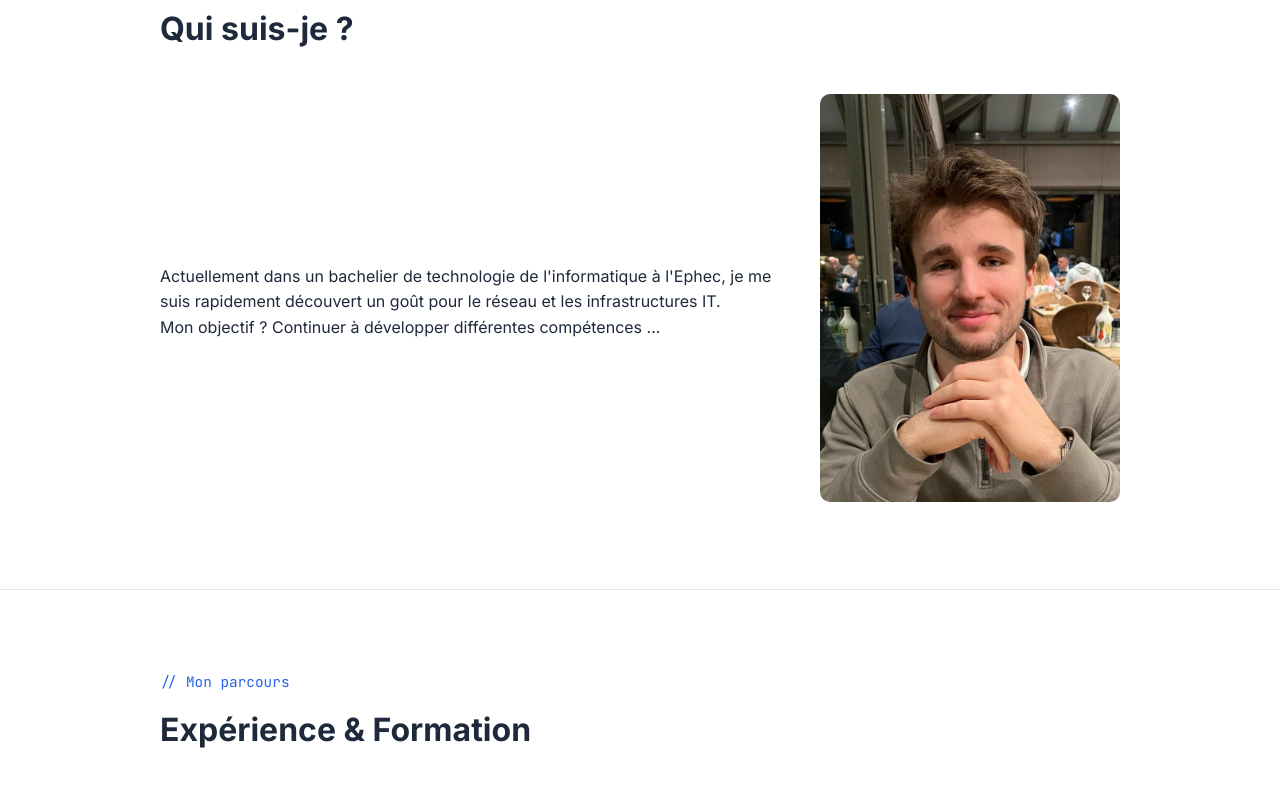
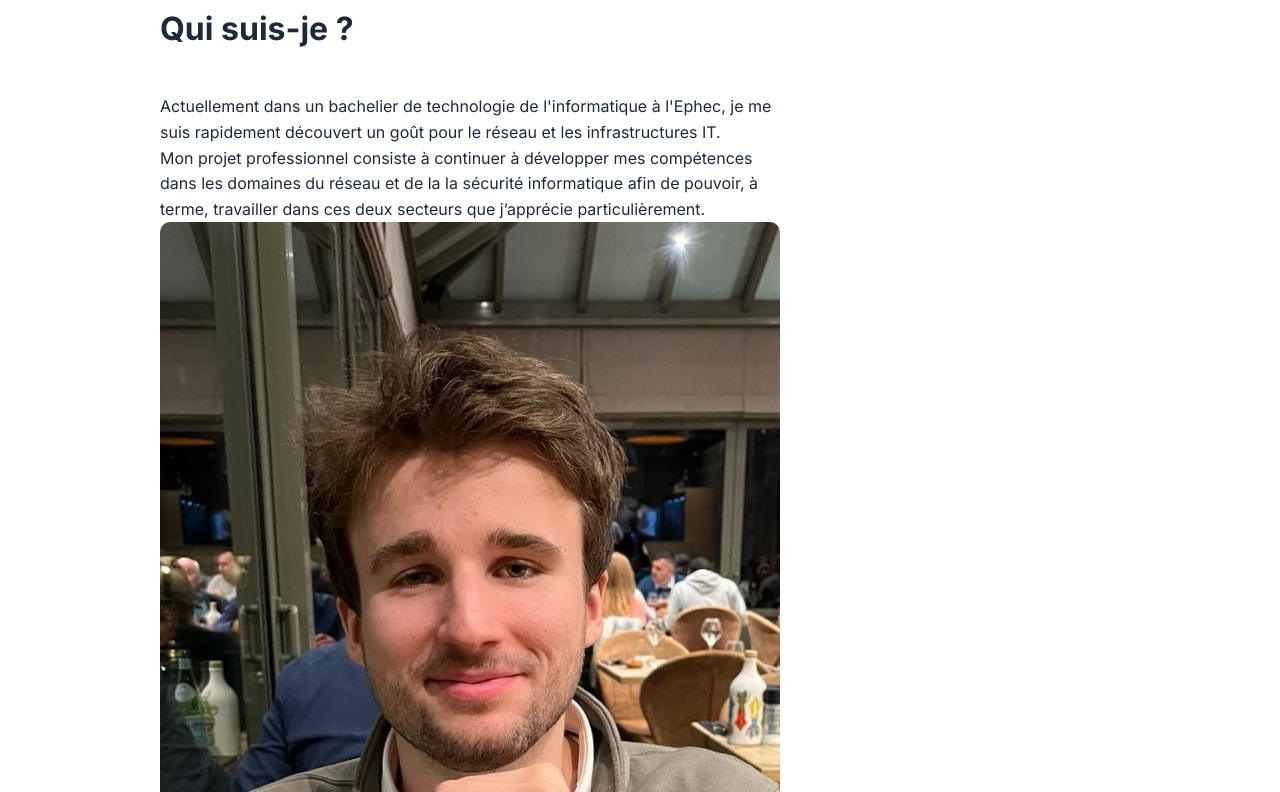
Before and after one commit to Theo-Cahuzac/Theo-Cahuzac.github.io, a plain HTML site: page index.html in a window 1280 px wide. Shown: the part 904-1696 px from the top of the page. Drawn offline with Linux system fonts and the light colour scheme; a script that the page names is missing.

Commit message:
Update index.html

```diff
--- a/index.html
+++ b/index.html
@@ -95,9 +95,7 @@
           je me suis rapidement découvert un goût pour le réseau et les infrastructures IT.
         </p>
         <p>
-          Mon objectif ? Continuer à développer différentes compétences ...
-        </p>
-      </div>
+         Mon projet professionnel consiste à continuer à développer mes compétences dans les domaines du réseau et de la la sécurité informatique afin de pouvoir, à terme, travailler dans ces deux secteurs que j’apprécie particulièrement.
 
       <div>
         <img src="photo/me.jpeg" alt="Photo de Théo" style="max-width: 100%; border-radius: 10px;" loading="lazy">
```
